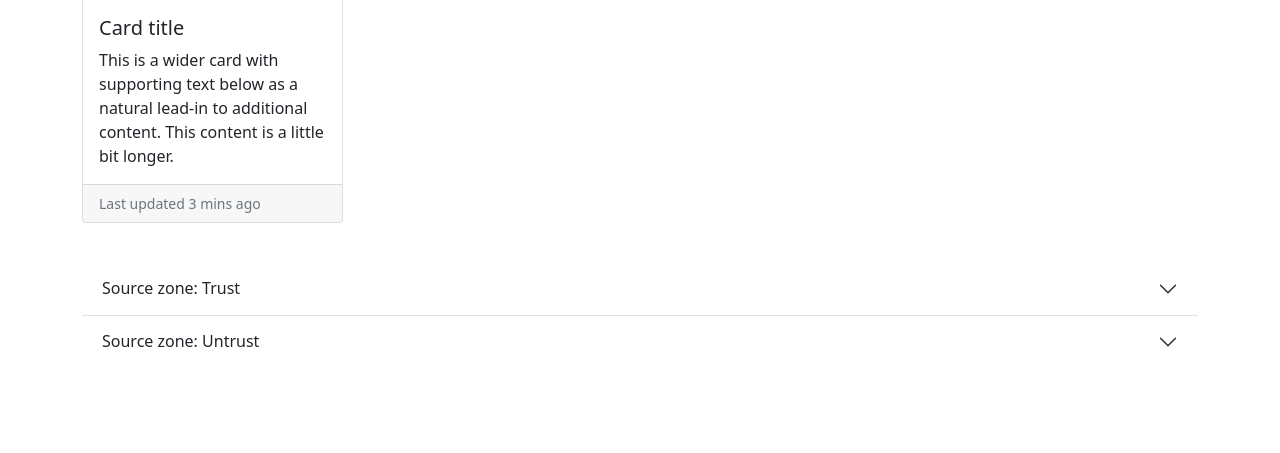
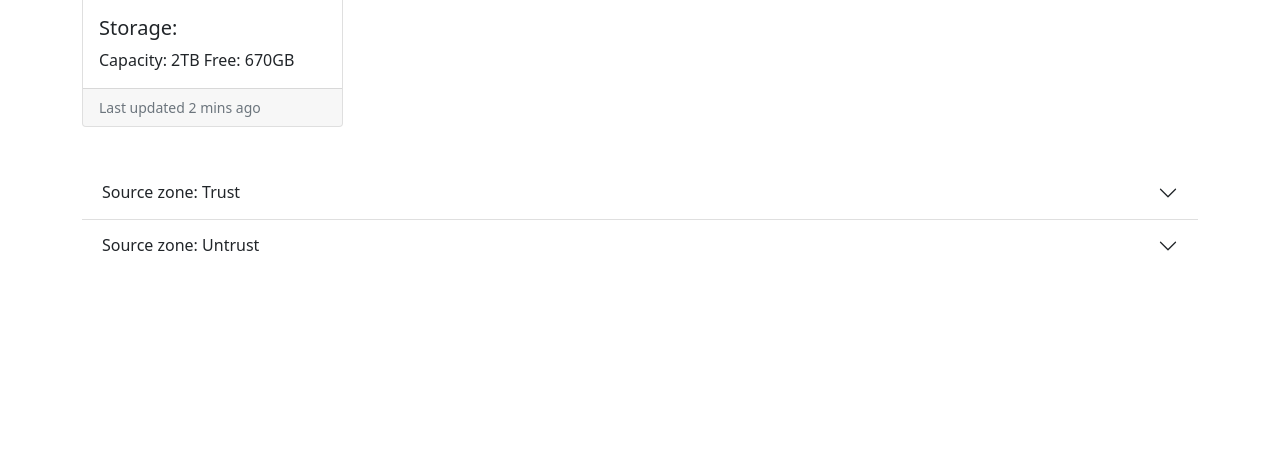
Before and after one commit to s16770/WebMonitorProject, a Django app: a page that uses WebMonitorProject/WebMonitor/templates/WebMonitor/deviceInfo.html in a window 1280 px wide. Shown: the part 139-592 px from the top of the page. Run offline with Django 3.2, Linux system fonts and the light colour scheme; data comes from the database, SQL or seed files in the repository; both versions use the stored data as it was after the commit.

Commit message:
card small mod

```diff
--- a/WebMonitorProject/WebMonitor/templates/WebMonitor/deviceInfo.html
+++ b/WebMonitorProject/WebMonitor/templates/WebMonitor/deviceInfo.html
@@ -1,7 +1,7 @@
 {% extends "WebMonitor/base.html" %}
 
 {% block headcontent %}
-    <meta http-equiv="refresh" content="15">
+
 {% endblock headcontent %}
 
 {% block content %}
@@ -11,11 +11,14 @@
         <div class="card h-100">
             <img src="" class="card-img-top" alt="graph">
             <div class="card-body">
-                <h5 class="card-title">Card title</h5>
-                <p class="card-text">This is a wider card with supporting text below as a natural lead-in to additional content. This content is a little bit longer.</p>
+                <h5 class="card-title">Storage:</h5>
+                <p class="card-text">
+                    Capacity: 2TB
+                    Free: 670GB
+                </p>
             </div>
             <div class="card-footer">
-                <small class="text-muted">Last updated 3 mins ago</small>
+                <small class="text-muted">Last updated 2 mins ago</small>
             </div>
         </div>
     </div>
```
Also changed, not shown: WebMonitorProject/db.sqlite3.
